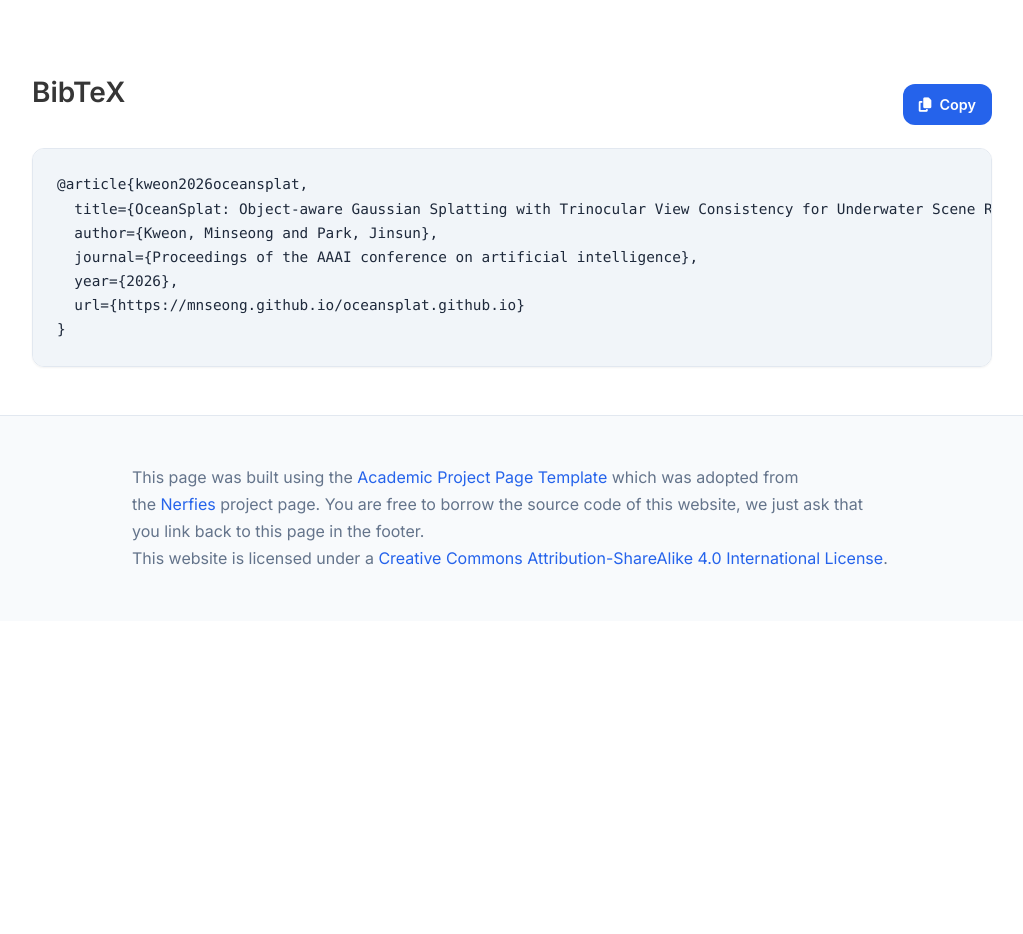
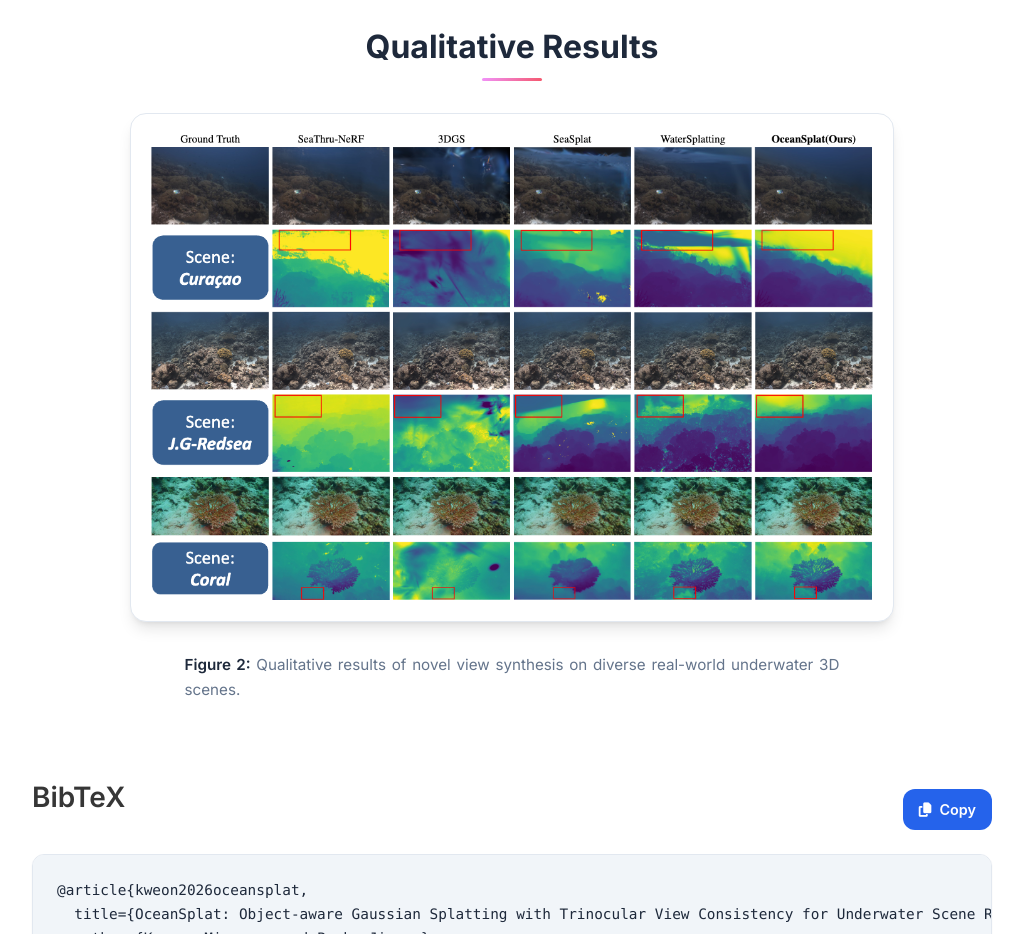
Before and after one commit to mnseong/oceansplat.github.io, a plain HTML site: page index.html in a window 1280 px wide. Shown: the part 2310-3244 px from the top of the page, without its empty margins (128-1151 px from the left). Before the commit the page ends 2931 px from the top, so only its background shows below. Drawn offline with nearby package versions, Linux system fonts and the light colour scheme; some icons are missing.

Commit message:
Add qualitative results section to index.html

```diff
--- a/index.html
+++ b/index.html
@@ -396,6 +396,23 @@
             <strong>Figure 1: Overview of our OceanSplat.</strong> We enforce trinocular consistency by inverse warping rasterized outputs from two orthogonal views to guide 3D Gaussian placement. From these views, we derive a synthetic epipolar depth prior via triangulation to provide self-supervised geometric constraints. Additionally, depth-aware alpha adjustment suppresses erroneous 3D Gaussians early and aligns rendered depth with the Gaussian z-component to prevent floaters in novel views.
           </p>
         </div>
+      </div>
+    </div>
+  </div>
+</section>
+
+<section class="hero is-small">
+  <div class="container is-max-desktop">
+    <div class="columns is-centered has-text-centered">
+      <div class="column is-four-fifths">
+        <h2 class="title is-3">Qualitative Results</h2>
+        <!-- Framework Figure -->
+        <div class="methodology-figure">
+          <img src="static/images/qualitative_result.png" alt="Qualitative Result" class="framework-image"/>
+          <p class="figure-caption">
+            <strong>Figure 2:</strong> Qualitative results of novel view synthesis on diverse real-world underwater 3D scenes.
+          </p>
+        </div>
 
       </div>
     </div>
```
